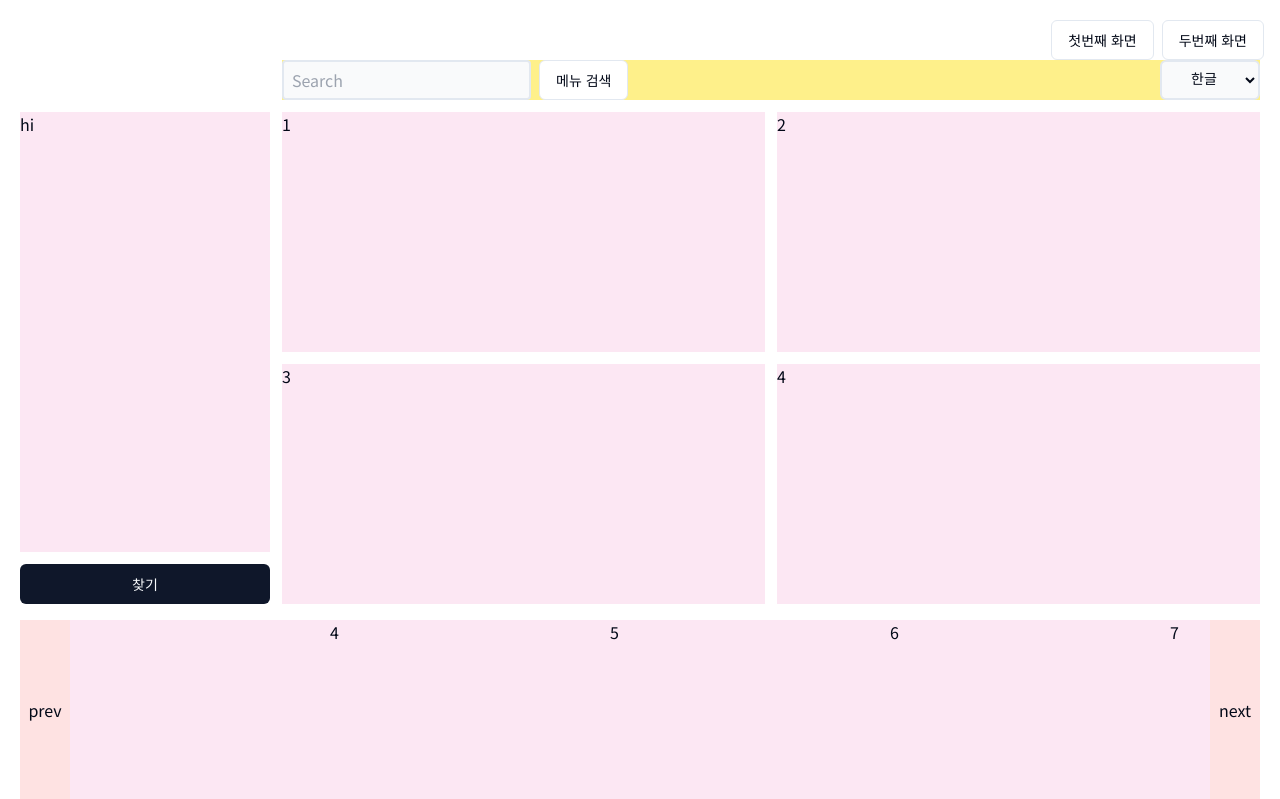
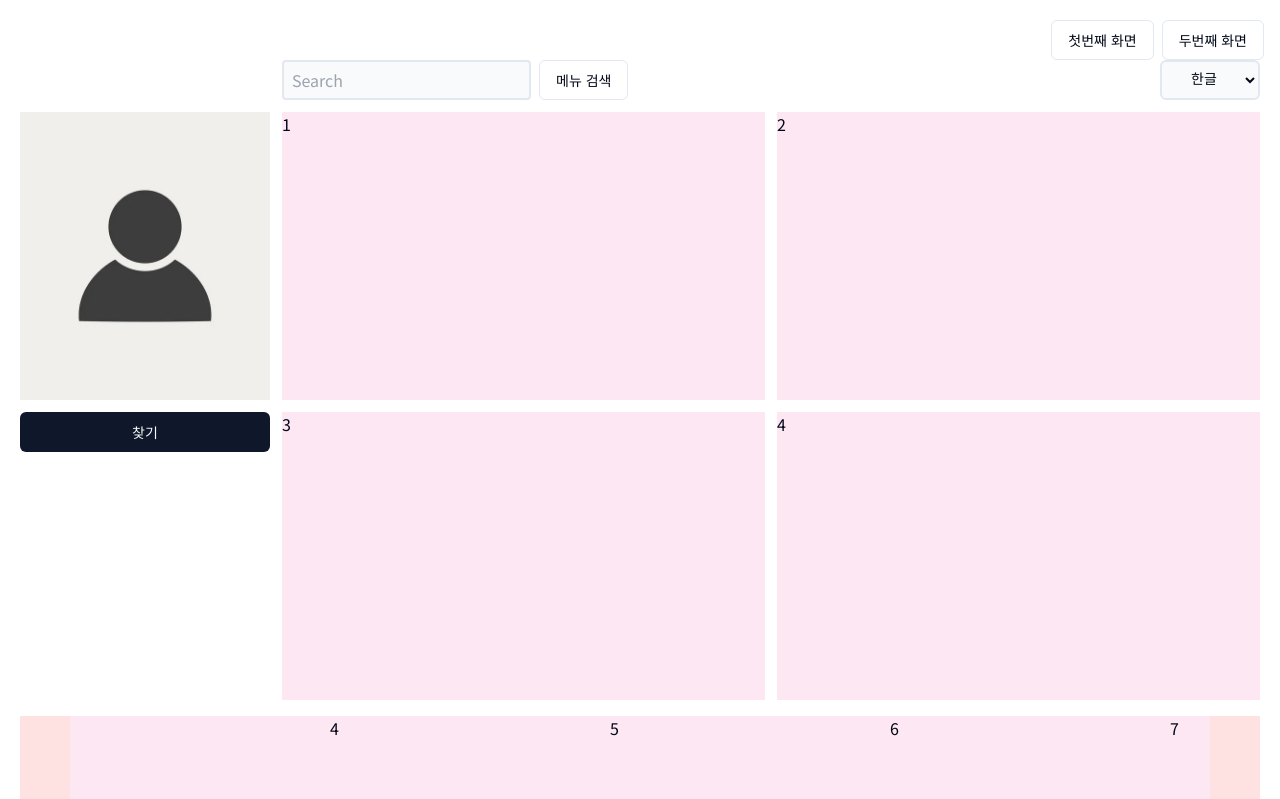
Before and after one commit to sprisao/SkPoc, a Next.js app: page /second in a window 1280 px wide. Shown: the top 799 px of the page. Built offline with nearby package versions, Linux system fonts and the light colour scheme.

Commit message:
파일 탐색 및 이미지 파일 교체 기능 구현

```diff
--- a/app/second/page.tsx
+++ b/app/second/page.tsx
@@ -7,17 +7,39 @@ import Accordion from "@/app/components/ui/Accordion";
 import {useEffect, useRef, useState} from "react";
 import {Dialog, DialogContent, DialogHeader, DialogTrigger} from "@/components/ui/dialog";
 
+import Image from "next/image";
+import profilePic from '@/app/public/assets/images/user.png'
+
 export default function SecondPage() {
     const [isMenuActive, setIsMenuActive] = useState(false)
     const dialogTriggerRef = useRef(null);
+    const [imageSrc, setImageSrc] = useState(''); // Adjusted default image path
+    const fileInputRef = useRef(null);
 
+    // Function to handle file selection
+    const handleFileChange = (event) => {
+        const file = event.target.files[0];
+        if (file && file.type.startsWith('image/')) {
+            const reader = new FileReader();
+            reader.onloadend = () => {
+                setImageSrc(reader.result as string);
+            };
+            reader.readAsDataURL(file);
+        }
+    };
     const handleKeyDown = (e: KeyboardEvent) => {
         if ((e.metaKey || e.ctrlKey) && e.key === 'k') {
             e.preventDefault()
             setIsMenuActive(!isMenuActive)
-            if(dialogTriggerRef.current) {
+            if (dialogTriggerRef.current) {
                 dialogTriggerRef.current.click()
             }
+        }
+    }
+
+    const handleFileInputClick = () => {
+        if (fileInputRef.current) {
+            fileInputRef.current.click();
         }
     }
 
@@ -33,14 +55,14 @@ export default function SecondPage() {
         <Dialog>
             <div className="px-5 space-y-4">
                 <div className="grid grid-cols-[250px_auto] gap-3">
-                    <div className="col-span-3 col-start-2 flex flex-row bg-yellow-200 justify-between">
+                    <div className="col-span-3 col-start-2 flex flex-row justify-between">
                         <div className="flex flex-row space-x-2">
                             <InputBox
                                 className="rounded h-full"
                                 type="text"
                                 placeholder="Search"
                             />
-                            <DialogTrigger asChild ref={dialogTriggerRef} >
+                            <DialogTrigger asChild ref={dialogTriggerRef}>
                                 <Button variant="outline" className=" h-full">
                                     메뉴 검색
                                 </Button>
@@ -53,20 +75,31 @@ export default function SecondPage() {
                             <option value="en">영문</option>
                         </SelectBox>
                     </div>
-                    <div className="col-span-1 flex flex-col space-y-3">
-                        <div className="bg-pink-100 grow">
-                            hi
+                    <div className="col-span-1 flex-col space-y-3 ">
+                        <div className="w-full flex bg-blue-100 grow h-72 items-center justify-center">
+                            <div className="w-full h-full relative">
+                                {imageSrc === '' ? (
+                                    <Image src={profilePic} alt="Image" layout="fill" objectFit="cover"/>
+                                ) : (
+                                    <Image src={imageSrc} alt="Image" layout="fill" objectFit="cover"/>
+                                )}
+                            </div>
                         </div>
-                        <Button>
+
+                        <input
+                            ref={fileInputRef}
+                            id="file-upload" type="file" accept="image/*" onChange={handleFileChange}
+                            style={{display: 'none'}}/>
+                        <Button className="w-full" onClick={handleFileInputClick}>
                             찾기
                         </Button>
                     </div>
                     <div className="col-span-3">
                         <div className="grid grid-cols-2 gap-3">
-                            <div className="h-60 bg-pink-100">1</div>
-                            <div className="h-60 bg-pink-100">2</div>
-                            <div className="h-60 bg-pink-100">3</div>
-                            <div className="h-60 bg-pink-100">4</div>
+                            <div className="h-72 bg-pink-100">1</div>
+                            <div className="h-72 bg-pink-100">2</div>
+                            <div className="h-72 bg-pink-100">3</div>
+                            <div className="h-72 bg-pink-100">4</div>
                         </div>
                     </div>
                 </div>
```
Also changed, not shown: app/public/assets/images/user.png (added).
